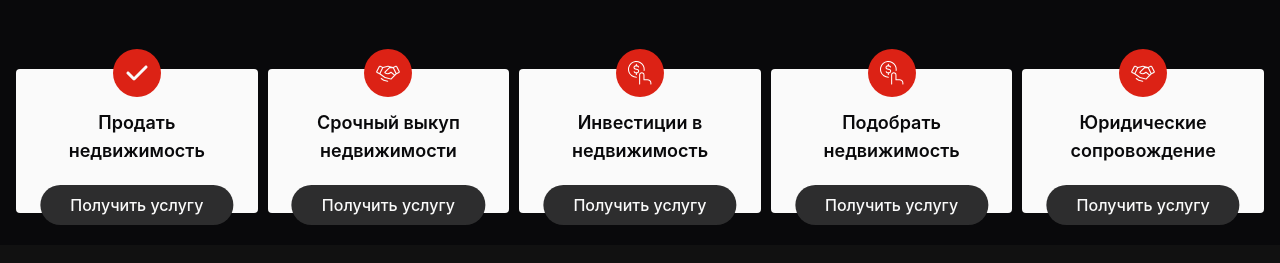
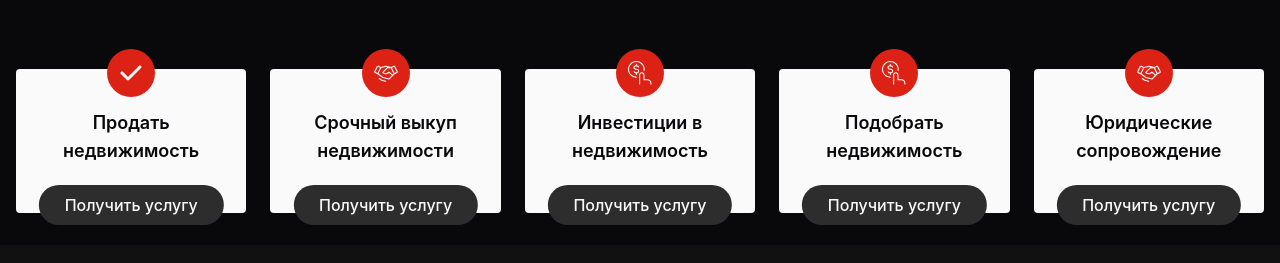
Before and after one commit to nsydykovich/kvadrat-kg, a React (Vite) app: page / in a window 1280 px wide. Shown: the part 867-1130 px from the top of the page. Built offline with nearby package versions, Linux system fonts and the light colour scheme; a web font is replaced by a local one.

Commit message:
style(ui): настроить отступы между слайдами в карусели услуг

```diff
--- a/src/widgets/ServicesList/ui/ServiceList.tsx
+++ b/src/widgets/ServicesList/ui/ServiceList.tsx
@@ -13,21 +13,24 @@ export const ServiceList = () => {
 			<h2 className="block py-8 text-4xl font-semibold uppercase">Наши услуги</h2>
 			<div className="overflow-x-hidden py-8">
 				<Swiper
-					spaceBetween={10}
+					spaceBetween={12}
 					slidesPerView={1}
 					breakpoints={{
 						540: {
-							slidesPerView: 2
+							slidesPerView: 2,
+							spaceBetween: 12
 						},
 						768: {
 							slidesPerView: 3,
-							spaceBetween: 25
+							spaceBetween: 24
 						},
 						1024: {
-							slidesPerView: 4
+							slidesPerView: 4,
+							spaceBetween: 24
 						},
 						1200: {
-							slidesPerView: 5
+							slidesPerView: 5,
+							spaceBetween: 24
 						}
 					}}
 					className={'overflow-visible!'}
```
